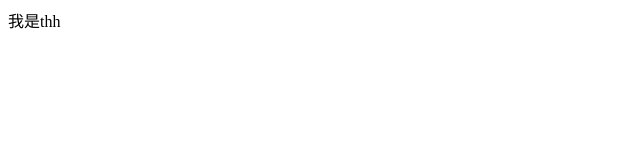
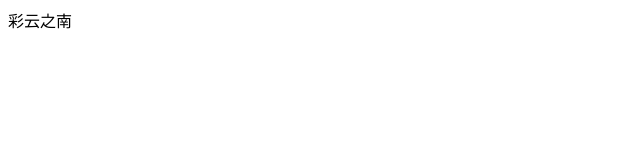
Before and after one commit to thh1022/thh, a plain HTML site: page index.html in a window 1280 px wide. Shown: the full height of the page, 0-640 px from the left. Drawn offline with Linux system fonts and the light colour scheme.

Commit message:
彩云之南

```diff
--- a/index.html
+++ b/index.html
@@ -7,7 +7,7 @@
 </head>
 
 <body>
-    我是thh
+    彩云之南
 </body>
 
 </html>
```
